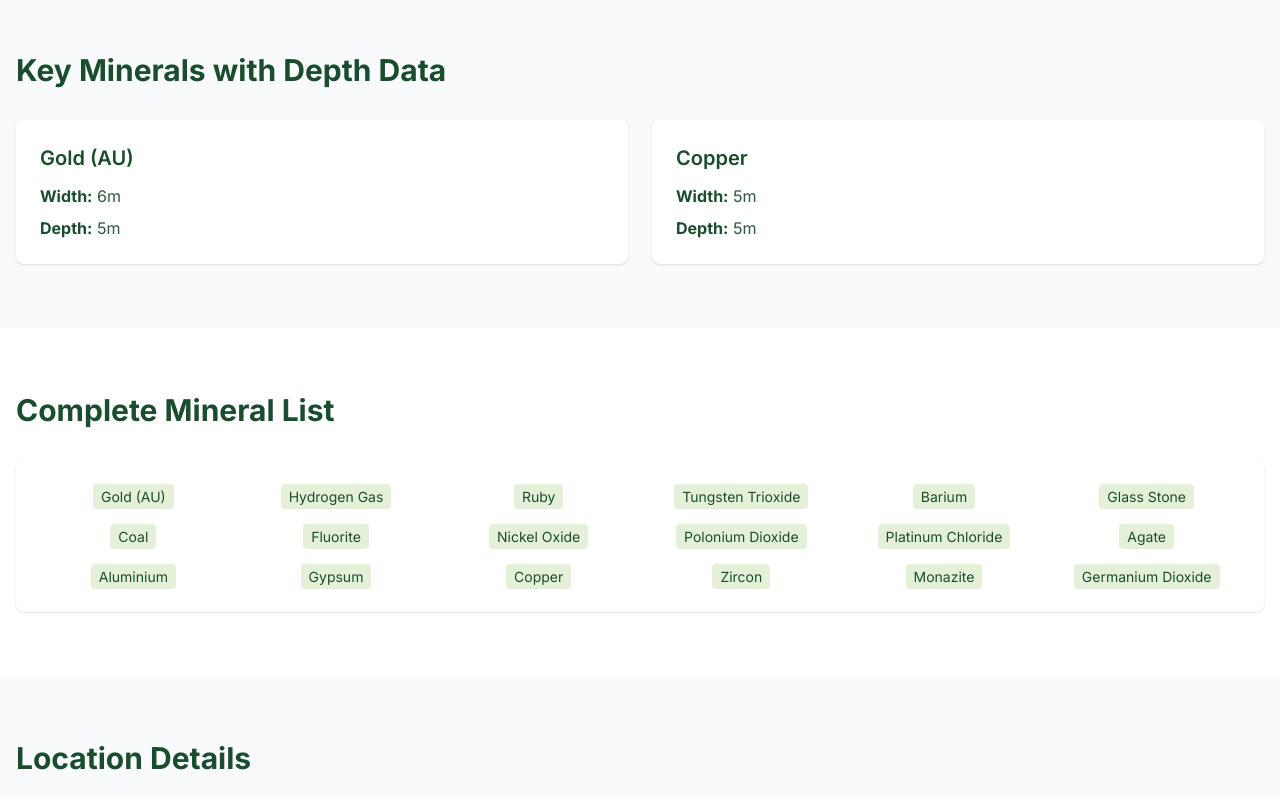
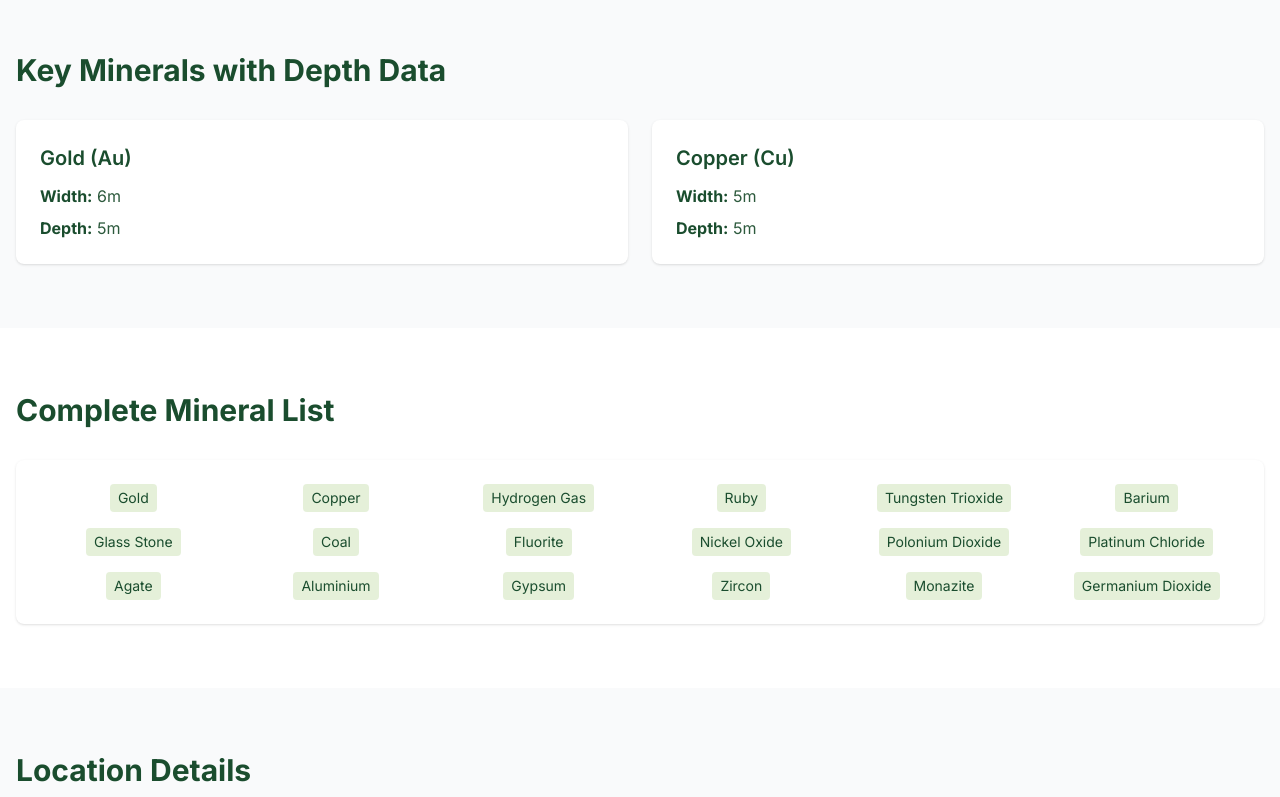
Before and after one commit to AntipasBen23/MARINE, a Next.js app: page /projects/kogi-gold in a window 1280 px wide. Shown: the part 640-1437 px from the top of the page. Built offline with nearby package versions, Linux system fonts and the light colour scheme.

Commit message:
adjusted kogi gold

```diff
--- a/src/app/projects/kogi-gold/page.tsx
+++ b/src/app/projects/kogi-gold/page.tsx
@@ -1,6 +1,11 @@
 import Image from "next/image";
+import { kogiMinerals } from "@/lib/data/kogi-minerals";
 
 export default function KogiGoldPage() {
+  // Separate minerals with depth data
+  const mineralsWithDepth = kogiMinerals.filter(m => m.width && m.depth);
+  const allMinerals = kogiMinerals;
+
   return (
     <main className="min-h-screen">
       {/* Hero */}
@@ -50,32 +55,21 @@ export default function KogiGoldPage() {
             Key Minerals with Depth Data
           </h2>
           <div className="grid grid-cols-1 md:grid-cols-2 gap-6">
-            <div className="bg-white p-6 rounded-lg shadow-sm">
+            {mineralsWithDepth.map((mineral, index) => (
+              <div key={index} className="bg-white p-6 rounded-lg shadow-sm">
                 <h3 className="text-xl font-semibold mb-3" style={{ color: '#1a4d2e' }}>
-                Gold (AU)
+                  {mineral.name} ({mineral.symbol})
                 </h3>
                 <div className="space-y-2">
                   <p style={{ color: '#2d5a3d' }}>
-                  <strong style={{ color: '#1a4d2e' }}>Width:</strong> 6m
+                    <strong style={{ color: '#1a4d2e' }}>Width:</strong> {mineral.width}
                   </p>
                   <p style={{ color: '#2d5a3d' }}>
-                  <strong style={{ color: '#1a4d2e' }}>Depth:</strong> 5m
+                    <strong style={{ color: '#1a4d2e' }}>Depth:</strong> {mineral.depth}
                   </p>
                 </div>
               </div>
-            <div className="bg-white p-6 rounded-lg shadow-sm">
-              <h3 className="text-xl font-semibold mb-3" style={{ color: '#1a4d2e' }}>
-                Copper
-              </h3>
-              <div className="space-y-2">
-                <p style={{ color: '#2d5a3d' }}>
-                  <strong style={{ color: '#1a4d2e' }}>Width:</strong> 5m
-                </p>
-                <p style={{ color: '#2d5a3d' }}>
-                  <strong style={{ color: '#1a4d2e' }}>Depth:</strong> 5m
-                </p>
-              </div>
-            </div>
+            ))}
           </div>
         </div>
       </section>
@@ -88,96 +82,16 @@ export default function KogiGoldPage() {
           </h2>
           <div className="bg-white rounded-lg shadow-sm p-6">
             <div className="grid grid-cols-2 md:grid-cols-4 lg:grid-cols-6 gap-4">
-              <div className="text-center">
-                <span className="text-sm px-2 py-1 rounded" style={{ backgroundColor: 'rgba(124, 179, 66, 0.2)', color: '#1a4d2e' }}>
-                  Gold (AU)
+              {allMinerals.map((mineral, index) => (
+                <div key={index} className="text-center">
+                  <span
+                    className="text-sm px-2 py-1 rounded inline-block"
+                    style={{ backgroundColor: 'rgba(124, 179, 66, 0.2)', color: '#1a4d2e' }}
+                  >
+                    {mineral.name}
                   </span>
                 </div>
-              <div className="text-center">
-                <span className="text-sm px-2 py-1 rounded" style={{ backgroundColor: 'rgba(124, 179, 66, 0.2)', color: '#1a4d2e' }}>
-                  Hydrogen Gas
-                </span>
-              </div>
-              <div className="text-center">
-                <span className="text-sm px-2 py-1 rounded" style={{ backgroundColor: 'rgba(124, 179, 66, 0.2)', color: '#1a4d2e' }}>
-                  Ruby
-                </span>
-              </div>
-              <div className="text-center">
-                <span className="text-sm px-2 py-1 rounded" style={{ backgroundColor: 'rgba(124, 179, 66, 0.2)', color: '#1a4d2e' }}>
-                  Tungsten Trioxide
-                </span>
-              </div>
-              <div className="text-center">
-                <span className="text-sm px-2 py-1 rounded" style={{ backgroundColor: 'rgba(124, 179, 66, 0.2)', color: '#1a4d2e' }}>
-                  Barium
-                </span>
-              </div>
-              <div className="text-center">
-                <span className="text-sm px-2 py-1 rounded" style={{ backgroundColor: 'rgba(124, 179, 66, 0.2)', color: '#1a4d2e' }}>
-                  Glass Stone
-                </span>
-              </div>
-              <div className="text-center">
-                <span className="text-sm px-2 py-1 rounded" style={{ backgroundColor: 'rgba(124, 179, 66, 0.2)', color: '#1a4d2e' }}>
-                  Coal
-                </span>
-              </div>
-              <div className="text-center">
-                <span className="text-sm px-2 py-1 rounded" style={{ backgroundColor: 'rgba(124, 179, 66, 0.2)', color: '#1a4d2e' }}>
-                  Fluorite
-                </span>
-              </div>
-              <div className="text-center">
-                <span className="text-sm px-2 py-1 rounded" style={{ backgroundColor: 'rgba(124, 179, 66, 0.2)', color: '#1a4d2e' }}>
-                  Nickel Oxide
-                </span>
-              </div>
-              <div className="text-center">
-                <span className="text-sm px-2 py-1 rounded" style={{ backgroundColor: 'rgba(124, 179, 66, 0.2)', color: '#1a4d2e' }}>
-                  Polonium Dioxide
-                </span>
-              </div>
-              <div className="text-center">
-                <span className="text-sm px-2 py-1 rounded" style={{ backgroundColor: 'rgba(124, 179, 66, 0.2)', color: '#1a4d2e' }}>
-                  Platinum Chloride
-                </span>
-              </div>
-              <div className="text-center">
-                <span className="text-sm px-2 py-1 rounded" style={{ backgroundColor: 'rgba(124, 179, 66, 0.2)', color: '#1a4d2e' }}>
-                  Agate
-                </span>
-              </div>
-              <div className="text-center">
-                <span className="text-sm px-2 py-1 rounded" style={{ backgroundColor: 'rgba(124, 179, 66, 0.2)', color: '#1a4d2e' }}>
-                  Aluminium
-                </span>
-              </div>
-              <div className="text-center">
-                <span className="text-sm px-2 py-1 rounded" style={{ backgroundColor: 'rgba(124, 179, 66, 0.2)', color: '#1a4d2e' }}>
-                  Gypsum
-                </span>
-              </div>
-              <div className="text-center">
-                <span className="text-sm px-2 py-1 rounded" style={{ backgroundColor: 'rgba(124, 179, 66, 0.2)', color: '#1a4d2e' }}>
-                  Copper
-                </span>
-              </div>
-              <div className="text-center">
-                <span className="text-sm px-2 py-1 rounded" style={{ backgroundColor: 'rgba(124, 179, 66, 0.2)', color: '#1a4d2e' }}>
-                  Zircon
-                </span>
-              </div>
-              <div className="text-center">
-                <span className="text-sm px-2 py-1 rounded" style={{ backgroundColor: 'rgba(124, 179, 66, 0.2)', color: '#1a4d2e' }}>
-                  Monazite
-                </span>
-              </div>
-              <div className="text-center">
-                <span className="text-sm px-2 py-1 rounded" style={{ backgroundColor: 'rgba(124, 179, 66, 0.2)', color: '#1a4d2e' }}>
-                  Germanium Dioxide
-                </span>
-              </div>
+              ))}
             </div>
           </div>
         </div>
```
Lines whose indentation alone changed are shown as unchanged.
